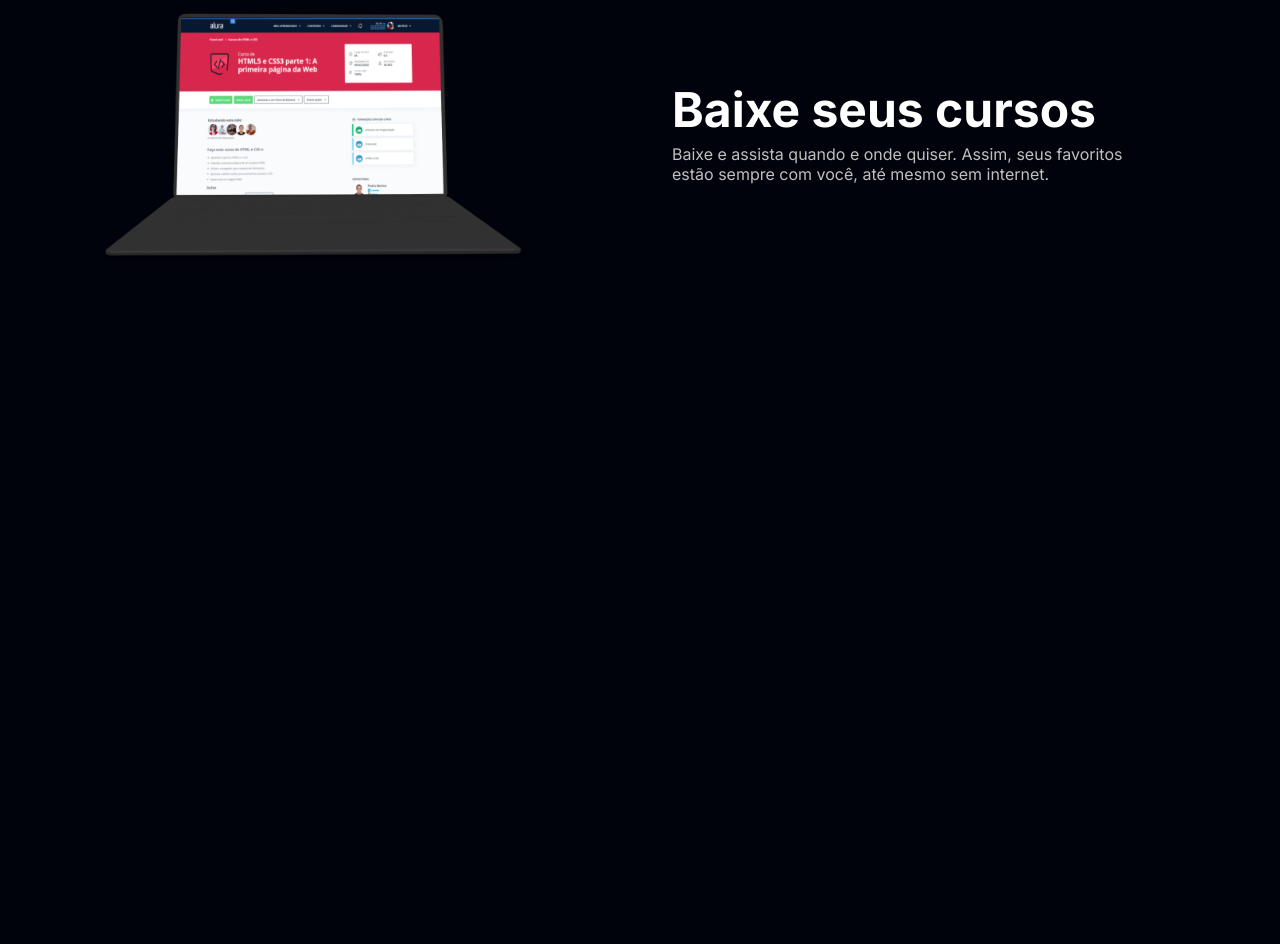
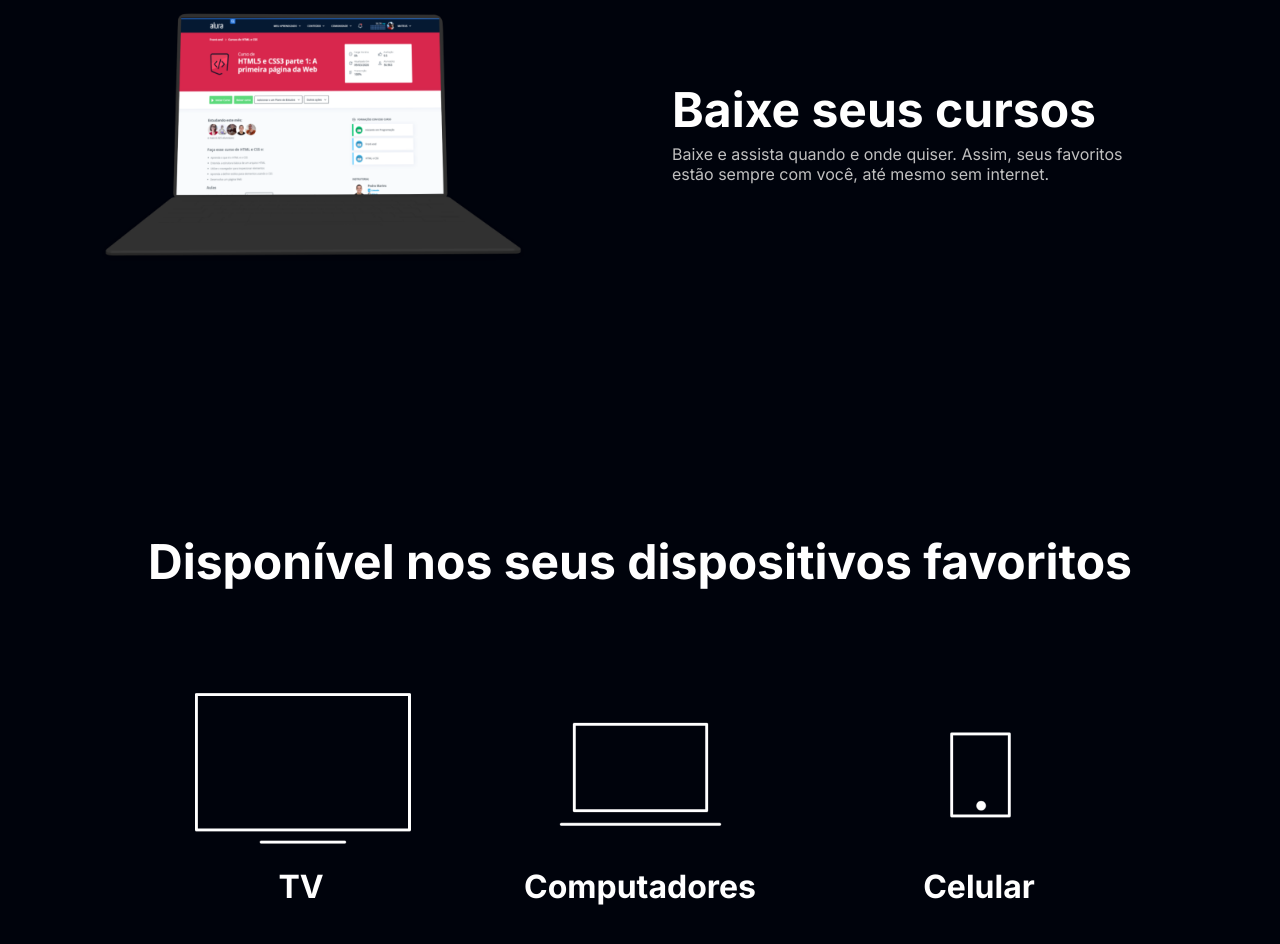
Before and after one commit to EduT3/Praticando-HTML, a plain HTML site: page index.html in a window 1280 px wide. Shown: the part 2668-3612 px from the top of the page. Before the commit the page ends 3200 px from the top, so only its background shows below. Drawn offline with Linux system fonts and the light colour scheme.

Commit message:
praticado html
adicionando dispositivos

```diff
--- a/index.html
+++ b/index.html
@@ -85,5 +85,25 @@
         </p>
       </div>
     </section>
+
+    <section class="dispositivos">
+      <h2 class="dispositivos__titulo">
+        Disponível nos seus dispositivos favoritos
+      </h2>
+      <ul class="dispositivos__lista">
+        <li>
+          <img src="img/tv.png" alt="icone de TV" />
+          <h3 class="lista__item">TV</h3>
+        </li>
+        <li>
+          <img src="img/computador.png" alt="icone de Computador" />
+          <h3 class="lista__item">Computadores</h3>
+        </li>
+        <li>
+          <img src="img/celular.png" alt="icone de Celular" />
+          <h3 class="lista__item">Celular</h3>
+        </li>
+      </ul>
+    </section>
   </body>
 </html>
--- a/style.css
+++ b/style.css
@@ -3,7 +3,7 @@
   --cinza-secundario: #c0c0c0;
   --botao-azul: #167bf7;
   --cor-de-fundo: #00030c;
-  --fonte-fonte-principal:'Inter';
+  --fonte-fonte-principal: "Inter";
 }
 
 * {
@@ -94,3 +94,25 @@ body {
 .container__descricao {
   padding: 2em;
 }
+
+.dispositivos__lista {
+  display: flex;
+  justify-content: center;
+  list-style-type: none;
+  margin: 5em 0;
+}
+
+.dispositivos {
+    text-align: center;
+
+}
+
+.dispositivos__titulo {
+  font-size: 48px;
+  color: var(--branco-principal);
+}
+
+.lista__item {
+  font-size: 32px;
+  color: var(--branco-principal);
+}
```
